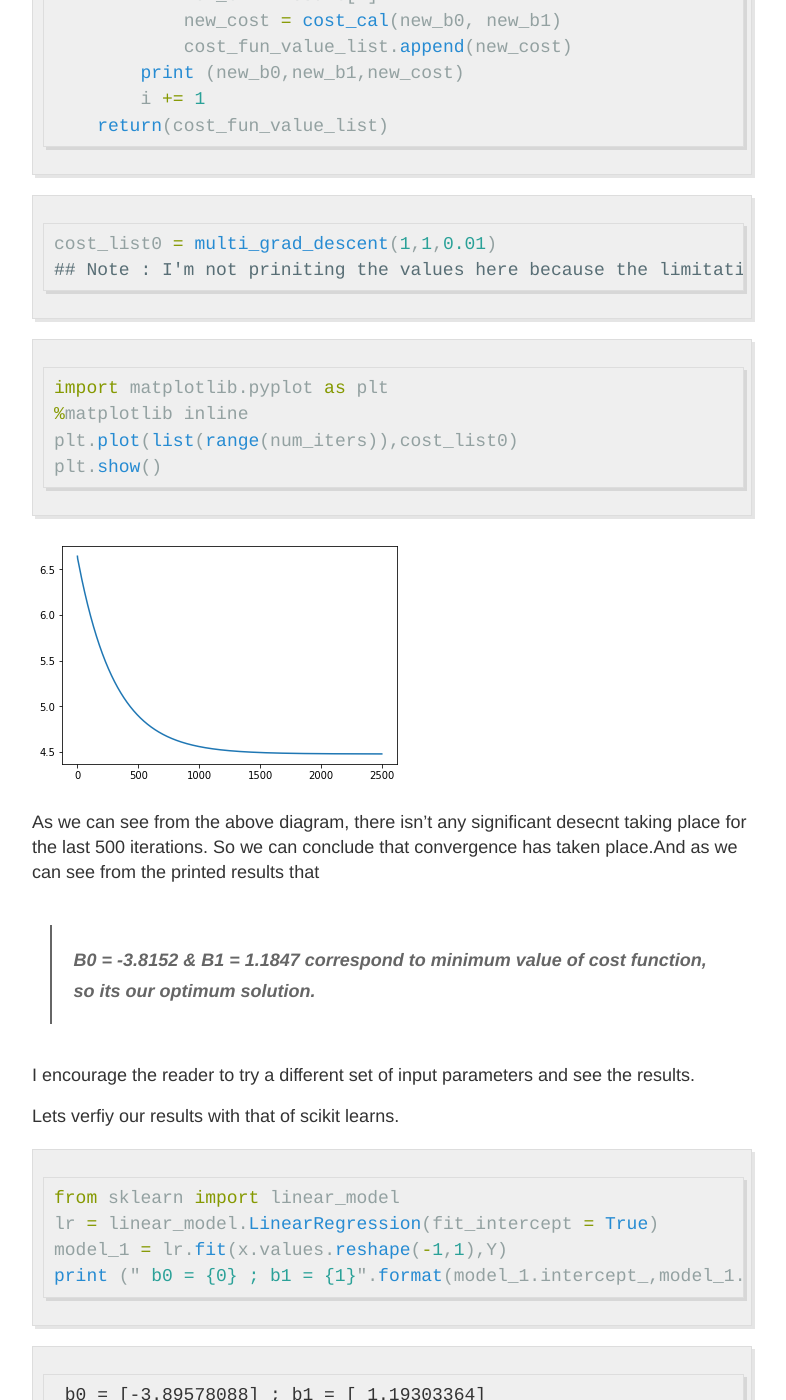
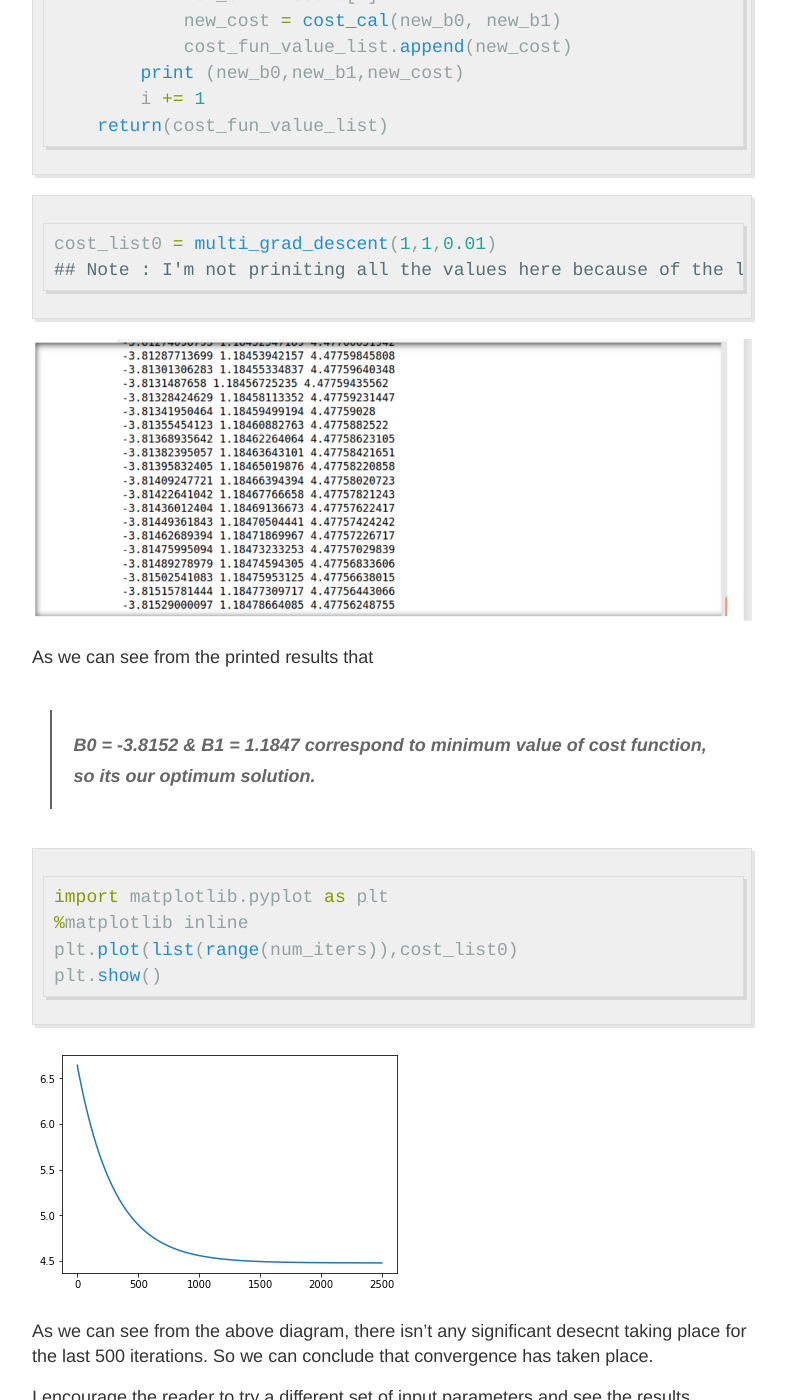
Before and after one commit to shubhankars135/shubhankars135.github.io, a Jekyll site: the page built from _posts/2017-01-22-first_article.md, in a window 1280 px wide and 1400 px high, scrolled down 6740 px. Shown: the whole window, without its empty margins (248-1034 px from the left). Built offline with Jekyll 4.4.1, drawn with Linux system fonts in a browser that asks for light colours; part of the change alters nothing that is shown.

Commit message:
Update 2017-01-22-first_article.md

````diff
--- a/_posts/2017-01-22-first_article.md
+++ b/_posts/2017-01-22-first_article.md
@@ -226,9 +226,14 @@ def multi_grad_descent(b0,b1,a):
 
 ```python
 cost_list0 = multi_grad_descent(1,1,0.01)
-## Note : I'm not priniting the values here because the limitation of printing 2500 values
+## Note : I'm not priniting all the values here because of the limitation of printing 2500 values
 ```
 
+![_config.yml]({{ site.baseurl }}/images/2500values.png)
+
+As we can see from the printed results that
+
+> #### B0 = -3.8152 & B1 = 1.1847 correspond to minimum value of cost function, so its our optimum solution.
 
 ```python
 import matplotlib.pyplot as plt
@@ -241,9 +246,7 @@ plt.show()
 
 
 As we can see from the above diagram, there isn't any significant desecnt taking place for the last 500 iterations.
-So we can conclude that convergence has taken place.And as we can see from the printed results that
-
-> #### B0 = -3.8152 & B1 = 1.1847 correspond to minimum value of cost function, so its our optimum solution.
+So we can conclude that convergence has taken place.
 
 I encourage the reader to try a different set of input parameters and see the results.
 
````
